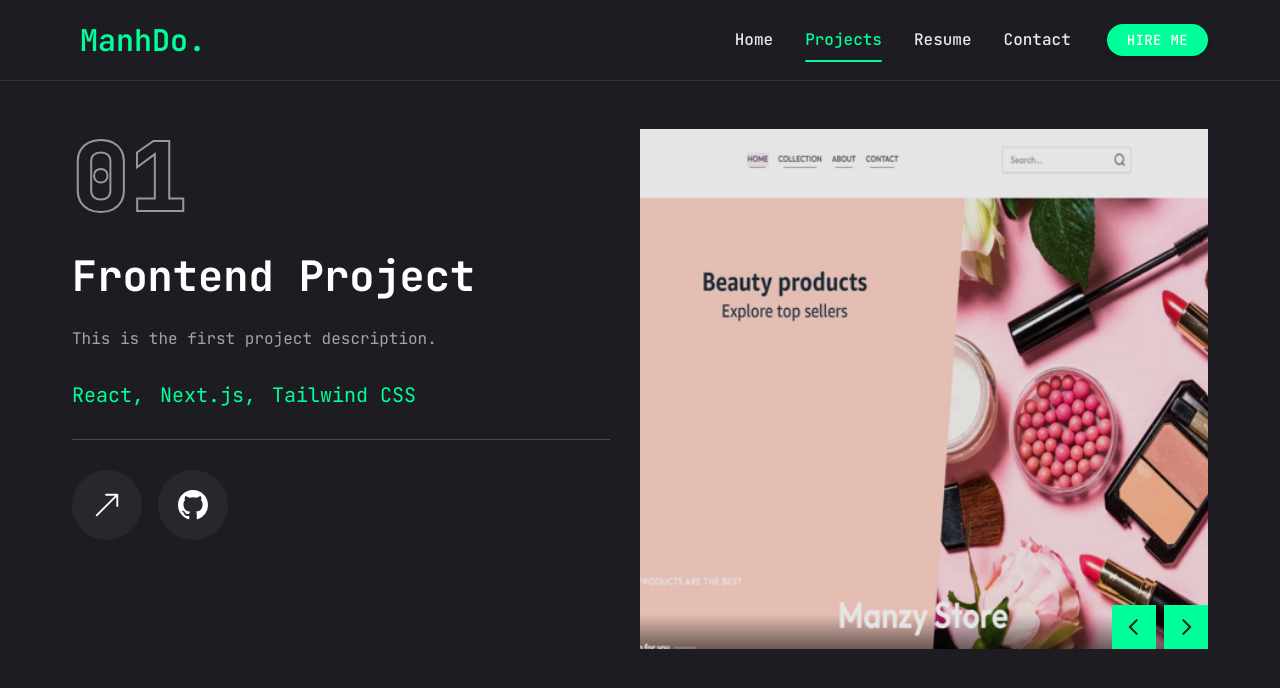
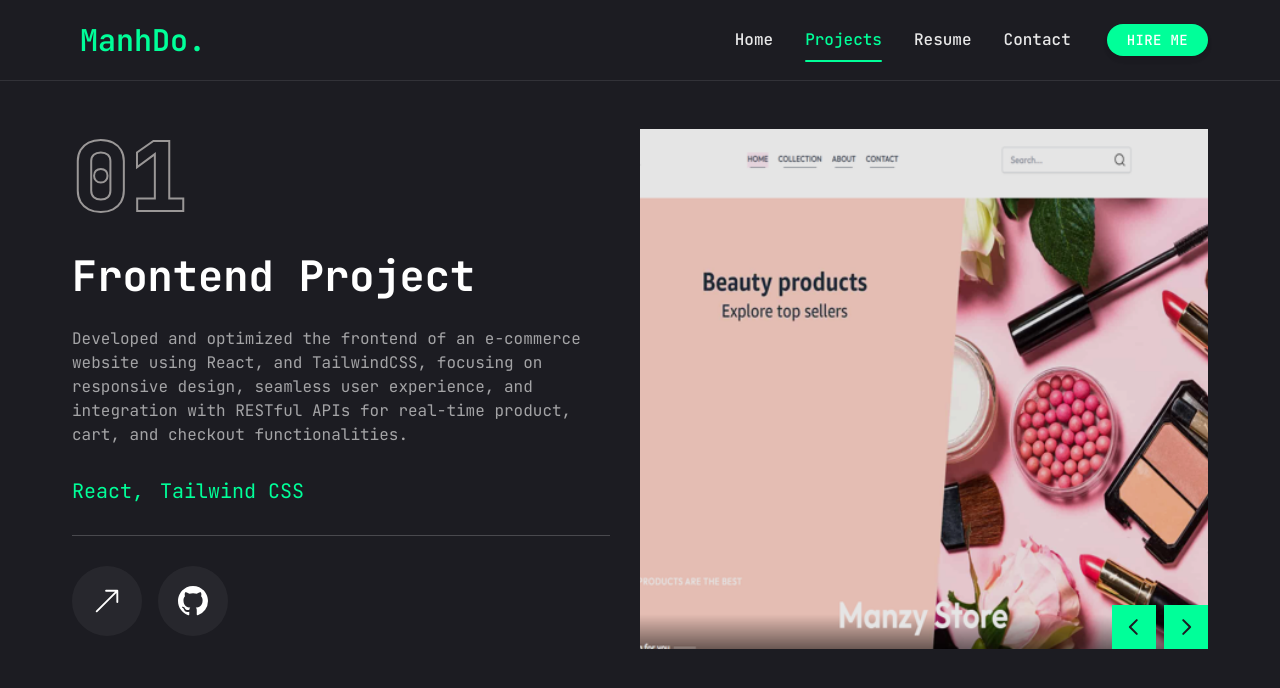
Before and after one commit to DoTienManhCoder/my_cv, a Next.js app: page /projects in a window 1280 px wide. Shown: the top 688 px of the page. Built offline with nearby package versions, Linux system fonts and the light colour scheme.

Commit message:
Update project details in portfolio: enhance descriptions, titles, and add GitHub links

```diff
--- a/app/projects/page.jsx
+++ b/app/projects/page.jsx
@@ -21,12 +21,12 @@
   {
     num: "01",
     category: "frontend",
-    title: "Project One",
-    description: "This is the first project description.",
-    stack: [{ name: "React" }, { name: "Next.js" }, { name: "Tailwind CSS" }],
+    title: "Project web",
+    description: "Developed and optimized the frontend of an e-commerce website using React, and TailwindCSS, focusing on responsive design, seamless user experience, and integration with RESTful APIs for real-time product, cart, and checkout functionalities.",
+    stack: [{ name: "React" }, { name: "Tailwind CSS" }],
     image: "/assets/work/thumb1.png",
-    live: "https://example.com/project-one",
-    github: "",
+    live: "https://manzy-store-38lv.onrender.com/",
+    github: "https://github.com/Web-Team-Manzy/Manzy-Store?tab=readme-ov-file",
   },
   {
     num: "02",
@@ -40,13 +40,13 @@
   },
   {
     num: "03",
-    category: "backend",
-    title: "Project One",
-    description: "This is the first project description.",
+    category: "fontend",
+    title: "Project personal",
+    description: "Built a personal portfolio website with React, Next.js, and TailwindCSS to showcase projects, skills, and experience. Designed a responsive and modern UI with smooth animations, optimized performance, and integrated contact form functionality to enhance personal branding.",
     stack: [{ name: "React" }, { name: "Next.js" }, { name: "Tailwind CSS" }],
     image: "/assets/work/thumb3.png",
     live: "https://example.com/project-one",
-    github: "",
+    github: "https://github.com/DoTienManhCoder/my_cv",
   },
 ];
 
```
Also changed, not shown: 1 other file (tests, documents, lock files or other folders).
